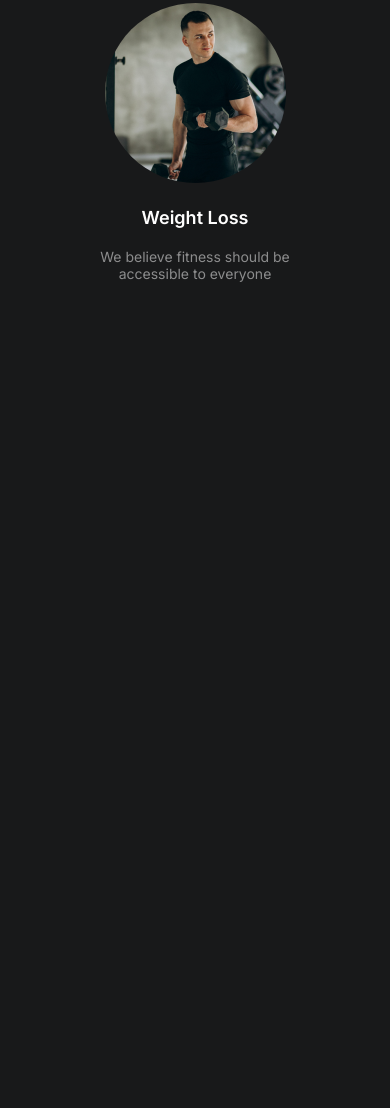
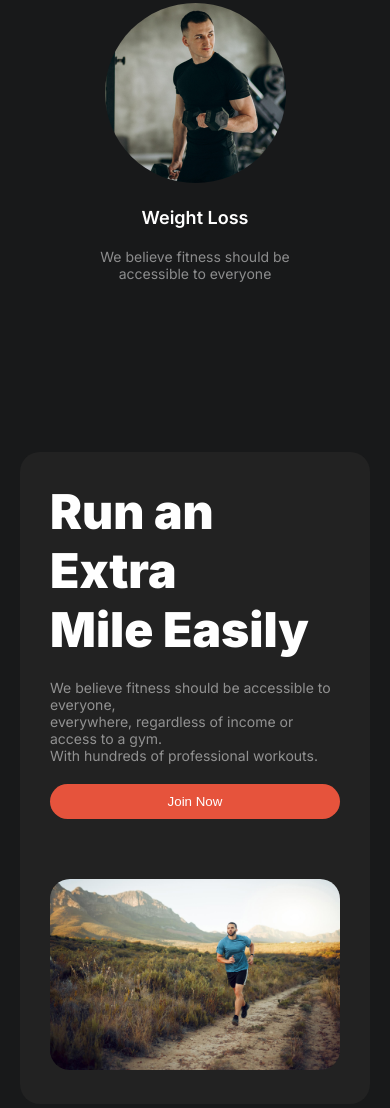
Before and after one commit to jobayerhossain0/Assignment2, a plain HTML site: page index.html in a window 390 px wide. Shown: the part 2465-3573 px from the top of the page. Before the commit the page ends 2877 px from the top, so only its background shows below. Drawn offline with Linux system fonts and the light colour scheme; a web font is replaced by a local one.

Commit message:
run done

```diff
--- a/index.html
+++ b/index.html
@@ -30,7 +30,7 @@
     <header>
       <nav class="container wrapper">
         <h3 class="logo">Fitness</h3>
-        <ul  class="menu">
+        <ul class="menu">
           <li><a class="active" href="#">Home</a></li>
           <li><a href="#">Service</a></li>
           <li><a href="#">Contact</a></li>
@@ -74,29 +74,64 @@
       <section class="Change-section">
         <div class="container Habits">
           <h2 class="Change-title">Change Your Habits</h2>
-                <p class="Change-dec">We believe fitness should be accessible to everyone, everywhere, regardless of income or <br> access to a gym.</p>
+          <p class="Change-dec">
+            We believe fitness should be accessible to everyone, everywhere,
+            regardless of income or <br />
+            access to a gym.
+          </p>
           <div class="card-container">
             <div class="card-one">
-                        <div class="card-img"><img src="images/image 3.png" alt=""></div>
+              <div class="card-img">
+                <img src="images/image 3.png" alt="" />
+              </div>
               <h6 class="img-title">Movement</h6>
-                        <p class="img-dec">We believe fitness should be accessible to everyone</p>
+              <p class="img-dec">
+                We believe fitness should be accessible to everyone
+              </p>
             </div>
             <div class="card-one">
-                        <div class="card-img"><img src="images/image 2.png" alt=""></div>
+              <div class="card-img">
+                <img src="images/image 2.png" alt="" />
+              </div>
               <h6 class="img-title">Time</h6>
-                        <p class="img-dec">We believe fitness should be accessible to everyone</p>
+              <p class="img-dec">
+                We believe fitness should be accessible to everyone
+              </p>
             </div>
             <div class="card-one">
-                        <div class="card-img"><img src="images/image 4.png" alt=""></div>
+              <div class="card-img">
+                <img src="images/image 4.png" alt="" />
+              </div>
               <h6 class="img-title">Practice</h6>
-                        <p class="img-dec">We believe fitness should be accessible to everyone</p>
+              <p class="img-dec">
+                We believe fitness should be accessible to everyone
+              </p>
             </div>
             <div class="card-one">
-                       <div class="card-img"> <img src="images/image 5.png" alt=""></div>
+              <div class="card-img">
+                <img src="images/image 5.png" alt="" />
+              </div>
               <h6 class="img-title">Weight Loss</h6>
-                        <p class="img-dec">We believe fitness should be accessible to everyone</p>
+              <p class="img-dec">
+                We believe fitness should be accessible to everyone
+              </p>
             </div>
-
+          </div>
+        </div>
+      </section>
+      <section class="run-section">
+        <div class="run-main-div container">
+          <div class="run-culam">
+            <h3 class="run-titel">Run an Extra <br> Mile Easily</h3>
+            <p class="run-dec">
+              We believe fitness should be accessible to everyone, <br>everywhere,
+              regardless of income or access to a gym. <br>With hundreds of
+              professional workouts.
+            </p>
+            <button class="common">Join Now</button>
+          </div>
+          <div class="run-culamone">
+            <img src="images/run.jpg" alt="" />
           </div>
         </div>
       </section>
--- a/responsive.css
+++ b/responsive.css
@@ -26,4 +26,15 @@
     .Habits{
         padding: 0px 20px;
     }
+    .run-main-div{
+        flex-direction: column;
+    }
+    .common {
+        width: 100%;
+        padding: 10px 20px;
+    }
+    .run-section{
+        padding: 40px 20px;
+
+    }
 }
--- a/style.css
+++ b/style.css
@@ -184,6 +184,46 @@ body {
 .card-one p {
   text-align: center;
 }
-.card-img{
-    text-align: center;
+.card-img {
+  text-align: center;
 }
+.run-section {
+  padding: 70px 0;
+}
+.run-titel {
+  color: rgb(255, 255, 255);
+  font-size: 48px;
+  font-weight: 900;
+}
+.run-dec {
+  color: rgba(255, 255, 255, 0.5);
+  font-size: 14px;
+  font-weight: 400;
+  margin: 20px 0;
+}
+.run-main-div {
+  background: rgb(34, 34, 34);
+  display: flex;
+  justify-content: space-between;
+  align-items: center;
+  border-radius: 20px;
+}
+.run-culam {
+  flex-basis: 60%;
+  padding: 30px;
+}
+.run-culamone {
+  flex-basis: 40%;
+  padding: 30px;
+}
+.run-culamone img {
+  width: 100%;
+  border-radius: 20px;
+}
+.common {
+  background: rgb(230, 83, 60);
+  border-radius: 20px;
+  padding: 10px 50px;
+  border: none;
+  color: rgb(255, 255, 255);
+}
```
Lines whose indentation alone changed are shown as unchanged.
